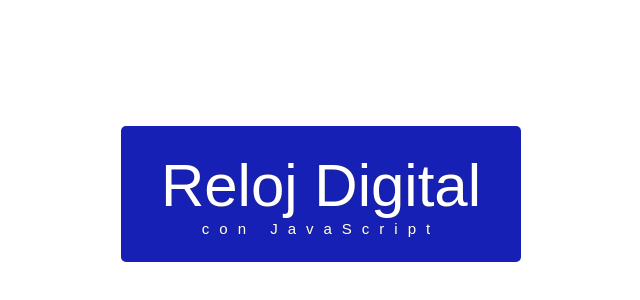
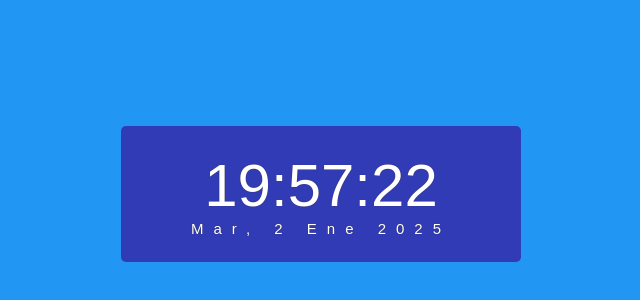
Before and after one commit to AlexArce2000/reloj-digital, a plain HTML site: page index.html in a window 1280 px wide. Shown: the whole page, without its empty margins (319-959 px from the left). Drawn offline with Linux system fonts and the light colour scheme.

Commit message:
completo

```diff
--- a/css/estilos.css
+++ b/css/estilos.css
@@ -1,3 +1,9 @@
+html {
+    background-color: #2196f3;
+    font-family: "helvetica neue",
+      -webkit-gradient(linear, right top, left top, from(#2196f3), to(#009688)),
+      linear-gradient(to left, #2196f3, #009688);
+  }
 #reloj{
     font-family: sans-serif;
     font-size: 60px;
@@ -5,7 +11,7 @@
     color: #fff;
 }
 .reloj-contenedor{
-    background-color: rgb(22, 32, 180);
+    background-color: rgb(50, 59, 182);
     padding: 25px;
     max-width: 350px;
     text-align: center;
@@ -17,3 +23,6 @@
     letter-spacing: 10px;
     font-size: 15px;
 }
+.animar{
+    border: rgb(0, 0, 0) 2px solid;
+}
--- a/index.html
+++ b/index.html
@@ -6,13 +6,12 @@
     <title>Reloj digital</title>
     <link rel="stylesheet" href="css/estilos.css"/>
 </head>
-<body>
+<body onload="mostrarReloj()" background="">
     <div id="reloj">
         <div class="reloj-contenedor" id="contenedor">
             <div id="hora">Reloj Digital</div>
             <div id="fecha">con JavaScript</div>
         </div>
-
     </div>
 
     <script src="js/reloj.js"></script>
--- a/js/reloj.js
+++ b/js/reloj.js
@@ -0,0 +1,26 @@
+const mostrarReloj = ()=>{
+    let fecha = new Date();
+    let hr = formatoHora(fecha.getHours());
+    let min = formatoHora(fecha.getMinutes());
+    let seg = formatoHora(fecha.getSeconds());
+    console.log(`${hr}:${min}:${seg}`)
+    document.getElementById('hora').innerHTML = `${hr}:${min}:${seg}`;
+
+    const meses = ['Ene', 'Feb', 'Mar', 'Abr', 'May', 'Jun', 'Jul', 'Ago', 'Sep', 'Oct', 'Nov','Dic'];
+    const dias = ['Dom', 'Lun', 'Mar', 'Mie', 'Jue', 'Vie', 'Sab'];
+    let diaSemana = dias[fecha.getDay()]
+    let dia = fecha.getDay();
+    let mes = meses[fecha.getMonth()];
+    let fechaTexto = `${diaSemana}, ${dia} ${mes} ${fecha.getFullYear()}`;
+    document.getElementById('fecha').innerHTML = fechaTexto;
+    document.getElementById('contenedor').classList.toggle('animar')
+}
+
+setInterval(mostrarReloj,1000);
+
+const formatoHora = (hora)=>{
+    if (hora < 10) {
+        hora = '0'+hora;
+    }
+    return hora;
+}
```
